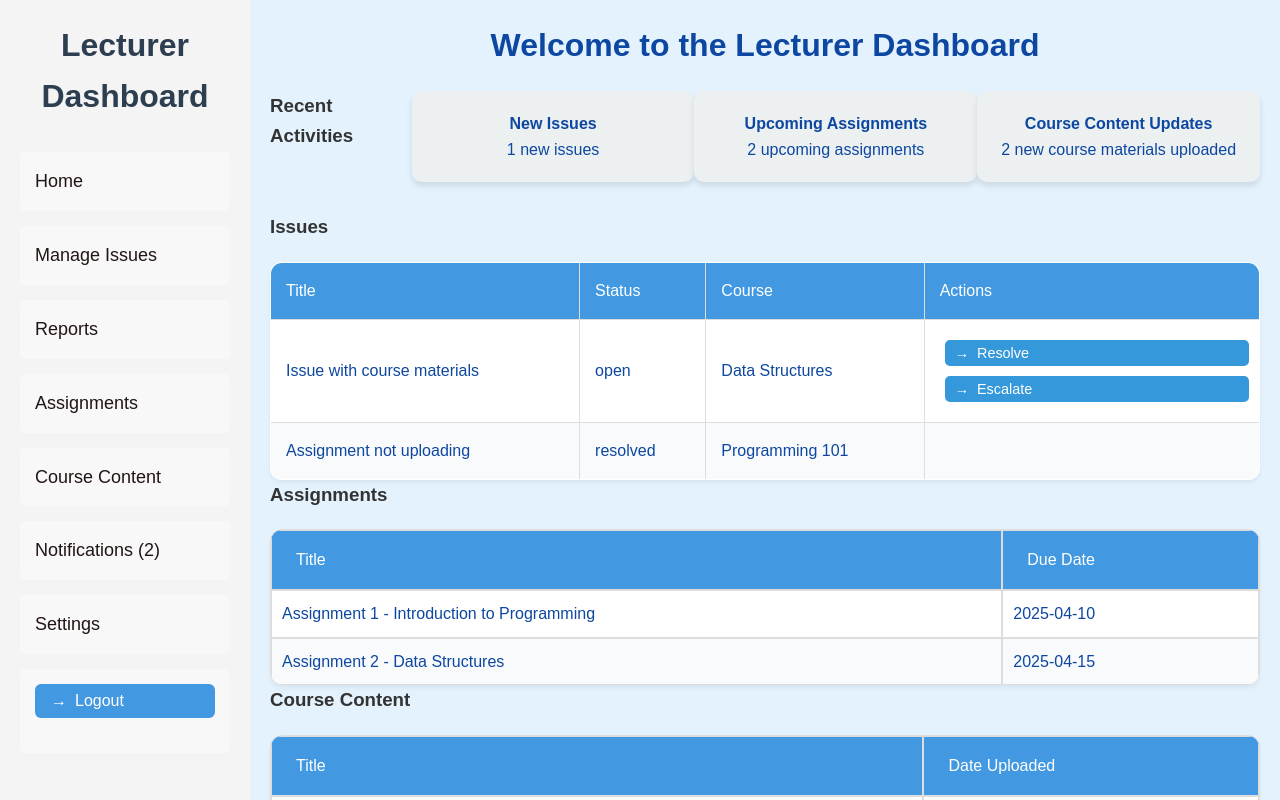
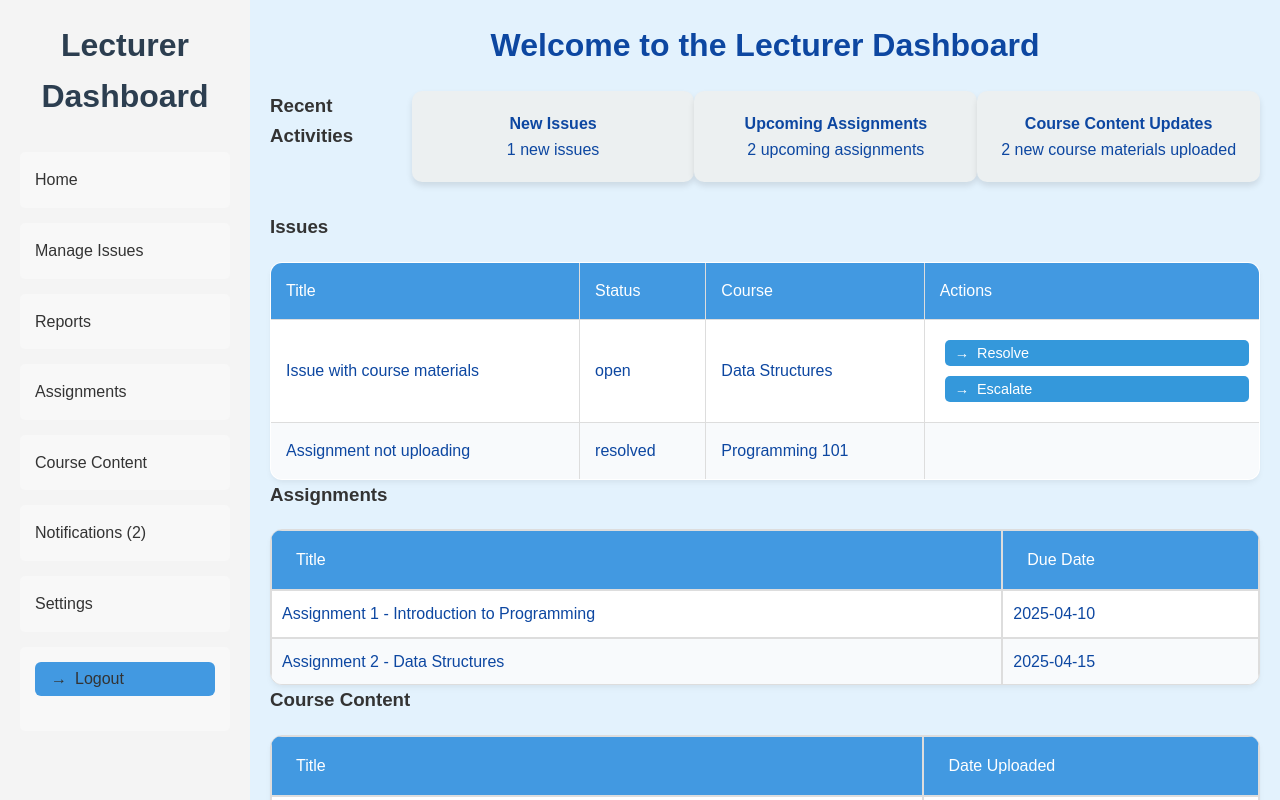
Before and after one commit to ArnoldPeterMukasa/AITS_GROUP_G, a React (Vite) app in the folder FRONTEND/: page /LecturerDashboard in a window 1280 px wide. Built offline with nearby package versions, Linux system fonts and the light colour scheme.

Commit message:
Styling sidebar and button links

```diff
--- a/FRONTEND/src/components/LecturerDashboard.css
+++ b/FRONTEND/src/components/LecturerDashboard.css
@@ -24,3 +24,10 @@
 .sidebar ul li {
   margin-bottom: 15px;
 }
+.sidebar ul li a,
+.sidebar ul li button {
+  text-decoration: none;
+  color: #333;
+  font-size: 16px;
+
+}
```
